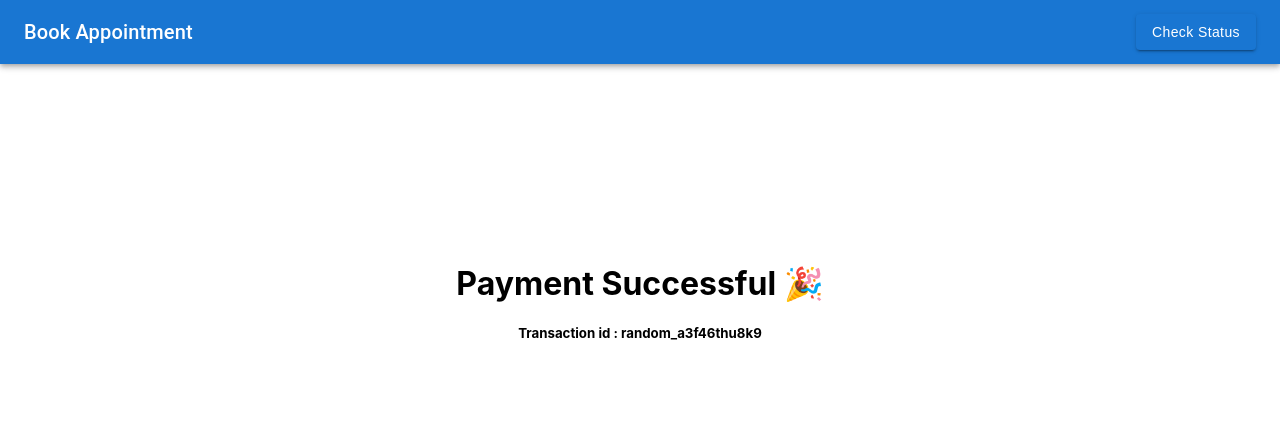
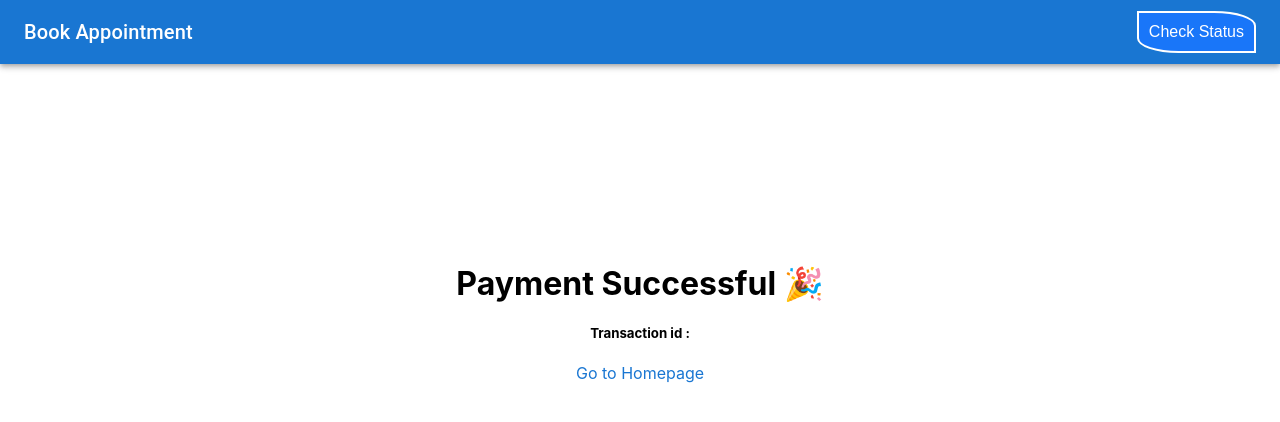
Before and after one commit to rjtgupta1/Appointment-Booking, a React (Create React App) app in the folder client/: page /paymentsuccess in a window 1280 px wide. Shown: the top 422 px of the page. Built offline with nearby package versions, Linux system fonts and the light colour scheme; the HTML template or start-up script is replaced by a standard one.

Commit message:
some UI changes and redirection of page after successful payment

```diff
--- a/client/src/App.js
+++ b/client/src/App.js
@@ -11,6 +11,7 @@ function App() {
         <Routes>
           <Route path="/" Component={AppointmentForm}></Route>
           <Route path="/paymentsuccess" Component={Paymentsuccess}></Route>
+          <Route path="/paymentsuccess/:paymentId" Component={Paymentsuccess}></Route>
           <Route path="/check-status" Component={Checkstatus}></Route>
         </Routes>
       </Router>
--- a/client/src/components/Navbar.jsx
+++ b/client/src/components/Navbar.jsx
@@ -3,7 +3,21 @@ import AppBar from '@mui/material/AppBar';
 import Box from '@mui/material/Box';
 import Toolbar from '@mui/material/Toolbar';
 import Typography from '@mui/material/Typography';
-import { Button } from '@mui/material';
+import { Link } from 'react-router-dom';
+
+const btnStyle = {
+  color:'#fff',
+  fontFamily:'Arial',
+  textDecoration: 'none',
+  borderTopRightRadius:'35%',
+  borderBottomLeftRadius:'35%',
+  background: '#1976f9',
+  height:'auto',
+  width:'auto',
+  textAlign:'center',
+  border: '2px solid #fff',
+  padding:'10px'
+}
 
 const Navbar = () => {
   return (
@@ -12,9 +26,9 @@ const Navbar = () => {
       <AppBar position="static">
         <Toolbar>
           <Typography variant="h6" component="div" sx={{ flexGrow: 1 }}>
-            Book Appointment
+            <Link to={'/'} style={{textDecoration:'none',color:'#fff'}} >Book Appointment</Link>
           </Typography>
-        <Button href='/check-status' variant="contained" color="primary"  sx={{color:'#fff',fontFamily:'Arial',textTransform: 'none'}}>Check Status</Button>
+        <Link to={'/check-status'} style={btnStyle}>Check Status</Link>
         </Toolbar>
       </AppBar>
     </Box>
--- a/client/src/helpers/handleOpenRazorpay.js
+++ b/client/src/helpers/handleOpenRazorpay.js
@@ -15,6 +15,11 @@ const handleOpenRazorpay = (order,formData) =>{
                 url:`${process.env.REACT_APP_API_URL}/verifyPayment`,
                 data:{razorpay : response,user : formData}
             })   //  Sending paymentID,orderID,signature & form data to the server
+            .then((response)=>{
+                if(response.data.message==='true'){
+                    window.location.replace(`http://localhost:3000/paymentsuccess/${response.data.paymentId}`);
+                }
+            })
         },
         "prefill": {
             "name": formData.name,
--- a/client/src/pages/Paymentsuccess.js
+++ /dev/null
@@ -1,15 +0,0 @@
-import { Grid } from "@mui/material";
-import React from "react";
-
-const Paymentsuccess = () => {
-  return (
-    <>
-      <Grid align="center" marginTop="200px">
-          <h1>Payment Successful 🎉</h1>
-          <h5>Transaction id : random_a3f46thu8k9 </h5>
-      </Grid>
-    </>
-  );
-};
-
-export default Paymentsuccess;
--- /dev/null
+++ b/client/src/pages/Paymentsuccess.jsx
@@ -0,0 +1,24 @@
+import { Grid } from "@mui/material";
+import React from "react";
+import { Link, useParams } from "react-router-dom";
+
+const style = {
+  textDecoration: 'none',
+  color:'#1976d2'
+}
+
+const Paymentsuccess = () => {
+  const param = useParams();
+  const transactionId = param.paymentId;
+  return (
+    <>
+      <Grid align="center" marginTop="200px">
+        <h1>Payment Successful 🎉</h1>
+        <h5>Transaction id : {transactionId} </h5>
+        <Link style={style} to={'/'}>Go to Homepage</Link>
+      </Grid>
+    </>
+  );
+};
+
+export default Paymentsuccess;
```
Also changed, not shown: client/src/pages/Checkstatus.jsx (renamed from client/src/pages/Checkstatus.js), 1 other file (tests, documents, lock files or other folders).
